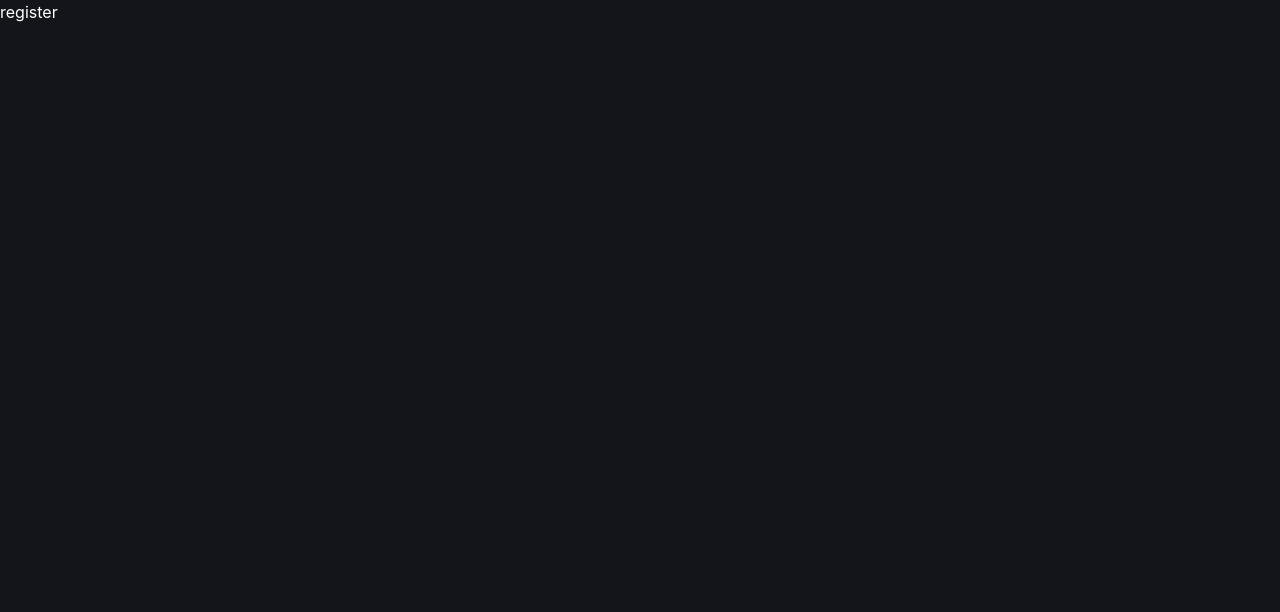
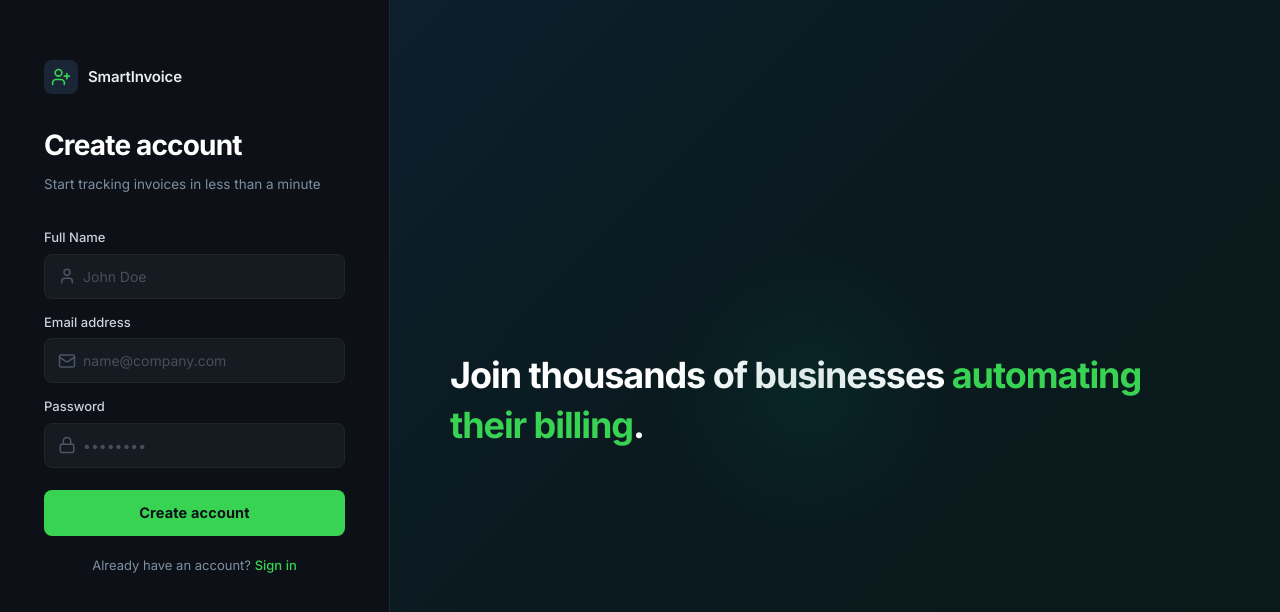
Before and after one commit to alione10-lm/smart-invoices-frontend, a React (Vite) app in the folder client/: page /register in a window 1280 px wide. Shown: the top 612 px of the page. Built offline with nearby package versions, Linux system fonts and the light colour scheme.

Commit message:
feat: enhance authentication flow with improved login and registration components, add error handling, and update styles

```diff
--- a/client/src/App.jsx
+++ b/client/src/App.jsx
@@ -1,27 +1,23 @@
 import { BrowserRouter, Route, Routes } from "react-router-dom";
 import AppLayout from "./components/Layouts/AppLayout";
-import ProtectRoute from "../routes/ProtectedRoute";
+import ProtectedRoute from "../routes/ProtectedRoute";
+import Login from "./pages/Login";
+import Register from "./pages/Register";
 
 const App = () => {
     return (
         <BrowserRouter>
             <Routes>
-                <Route path="/login" element={<h1>login</h1>} />
-                <Route path="/register" element={<h1>register</h1>} />
-                {/* <Route path="/" element={
-                        <ProtectedRoute>
-                           <Dashboard />
-                           </ProtectedRoute> }/> */}
+                <Route path="/login" element={<Login />} />
+                <Route path="/register" element={<Register />} />
 
-                <Route element={<AppLayout />}>
+                <Route element={<ProtectedRoute><AppLayout /></ProtectedRoute>}>
                     <Route path="/" element={<h1>Dashboard</h1>} />
-
                     <Route path="/suppliers" element={<h1>Suppliers</h1>} />
                     <Route
                         path="/suppliers/:id"
                         element={<h1>Supplier Details</h1>}
                     />
-
                     <Route path="/invoices" element={<h1>Invoices</h1>} />
                     <Route
                         path="/invoices/:id"
--- a/client/src/pages/Login.jsx
+++ b/client/src/pages/Login.jsx
@@ -1,37 +1,106 @@
-import React,{useState}from "react";
-import axios from "axios";
+import React, { useState } from "react";
 import { api } from "../services/api";
+import { useNavigate } from "react-router-dom";
+import { Mail, Lock, LogIn } from "lucide-react";
+import "../ui/LoginStyle.css";
 
-const Login = ()=>{
+const Login = () => {
     const [email, setEmail] = useState("");
     const [password, setPassword] = useState("");
     const [error, setError] = useState("");
-     const [success, setSuccess]= useState("");
-}
-const handleSubmit = async(e)=>{
+    const navigate = useNavigate();
+
+    const handleSubmit = async (e) => {
         e.preventDefault();
         setError("");
-    setSuccess("");
-    try{
-        const response = await api.post('/login', { email, password });
 
-        const users = response.data;
-        const user = users.find(user =>user.email===email && user.password ===password);
-        if(user){
-         setSuccess('welcome to the invoiceApp');
-    }else{
-       setError('please try again ');
+        try {
+            const response = await api.post("/auth/login", {
+                email,
+                password,
+            });
+
+            if (response.success) {
+                localStorage.setItem("token", response.data.token);
+                localStorage.setItem("user", JSON.stringify(response.data.user));
+                navigate("/");
+            } else {
+                setError(response.message || "Invalid credentials");
             }
-}catch(err){
-       setError('An error occurred while trying to log in. Please try again later.');
+        } catch (err) {
+            setError(err.response?.data?.message || "An error occurred while trying to log in.");
+        }
+    };
 
-}
     return (
-    <div>
-        <link to="/Dashboard" />
+        <div className="login-wrapper">
+            <div className="left-panel">
+                <div className="logo">
+                    <div className="logo-icon">
+                        <LogIn size={20} />
                     </div>
- )
+                    <span className="logo-text">SmartInvoice</span>
+                </div>
 
-}
+                <div className="form-header">
+                    <h1>Welcome back</h1>
+                    <p>Enter your credentials to access your account and manage your invoices.</p>
+                </div>
+
+                <form onSubmit={handleSubmit}>
+                    <div className="form-group">
+                        <label htmlFor="email">Email address</label>
+                        <div className="input-wrapper">
+                            <Mail className="input-icon" size={18} />
+                            <input
+                                type="email"
+                                id="email"
+                                placeholder="name@company.com"
+                                value={email}
+                                onChange={(e) => setEmail(e.target.value)}
+                                required
+                            />
+                        </div>
+                    </div>
+
+                    <div className="form-group">
+                        <label htmlFor="password">Password</label>
+                        <div className="input-wrapper">
+                            <Lock className="input-icon" size={18} />
+                            <input
+                                type="password"
+                                id="password"
+                                placeholder="••••••••"
+                                value={password}
+                                onChange={(e) => setPassword(e.target.value)}
+                                required
+                            />
+                        </div>
+                    </div>
+
+                    <div className="forgot-password">
+                        <a href="/forgot-password">Forgot password?</a>
+                    </div>
+
+                    <button type="submit" className="btn-signin">
+                        Sign in
+                    </button>
+
+                    {error && <p style={{ color: "#ff4d4d", fontSize: "13px", marginTop: "12px", textAlign: "center" }}>{error}</p>}
+
+                    <div className="signup-link">
+                        Don't have an account? <a href="/register">Create one for free</a>
+                    </div>
+                </form>
+            </div>
+
+            <div className="right-panel">
+                <div className="right-tagline">
+                    Simplify your <span className="highlight">billing process</span> and get paid faster.
+                </div>
+            </div>
+        </div>
+    );
+};
 
 export default Login;
--- a/client/src/pages/Register.jsx
+++ b/client/src/pages/Register.jsx
@@ -1,64 +1,112 @@
-import React ,{useState} from "react";
-import axios from 'axios'
+import React, { useState } from "react";
+import { api } from "../services/api";
+import { useNavigate } from "react-router-dom";
+import { Mail, Lock, User, UserPlus } from "lucide-react";
+import "../ui/RegisterStyle.css";
 
-const register = ()=>{
-    const [name , setName]= useState("")
-    const [email , setEmail]= useState("")
-    const [password , setPassword]=useState("")
+const Register = () => {
+    const [name, setName] = useState("");
+    const [email, setEmail] = useState("");
+    const [password, setPassword] = useState("");
+    const [error, setError] = useState("");
+    const navigate = useNavigate();
 
-    const handleChange = (e)=>{
-      setName=(e.target.value)
-      setEmail=(e.target.value)
-      setPassword=(e.target.value)
+    const handleSubmit = async (e) => {
+        e.preventDefault();
+        setError("");
 
+        try {
+            await api.post("/auth/register", {
+                name,
+                email,
+                password,
+            });
+            navigate("/login");
+        } catch (err) {
+            setError(err.response?.data?.message || "An error occurred during registration.");
         }
+    };
+
     return (
-        <div>
-            <span
-          style={{
-            width: 32,
-            height: 32,
-            borderRadius: 8,
-            background: '#0F1419',
-            display: 'grid',
-            placeItems: 'center',
-          }}
-        >
-          <svg width="18" height="18" viewBox="0 0 40 40">
-            <path d="M9 20.5L31 9L24.4 31L19.5 22.8L9 20.5Z" fill="var(--ip-brand)" />
-            <path d="M19.5 22.8L31 9L22.6 25.2L19.5 22.8Z" fill="var(--ip-brand-hover)" />
-          </svg>invoiceApp
-        </span>
-            <h1>Register</h1>
-            <h2>start atracking invoices in less than a minute</h2>
-             <label htmlFor="name">Name</label>
+        <div className="register-wrapper">
+            <div className="left-panel">
+                <div className="logo">
+                    <div className="logo-icon">
+                        <UserPlus size={20} />
+                    </div>
+                    <span className="logo-text">SmartInvoice</span>
+                </div>
+
+                <div className="form-header">
+                    <h1>Create account</h1>
+                    <p>Start tracking invoices in less than a minute</p>
+                </div>
+
+                <form onSubmit={handleSubmit}>
+                    <div className="form-group">
+                        <label htmlFor="name">Full Name</label>
+                        <div className="input-wrapper">
+                            <User className="input-icon" size={18} />
                             <input
                                 type="text"
                                 id="name"
                                 value={name}
-            placeholder="Enter name"
+                                placeholder="John Doe"
                                 required
-            onChange={handleChange}
-          ></input>
-          <label htmlFor="name">Email</label>
+                                onChange={(e) => setName(e.target.value)}
+                            />
+                        </div>
+                    </div>
+
+                    <div className="form-group">
+                        <label htmlFor="email">Email address</label>
+                        <div className="input-wrapper">
+                            <Mail className="input-icon" size={18} />
                             <input
                                 type="email"
                                 id="email"
                                 value={email}
-            placeholder="Enter an email"
+                                placeholder="name@company.com"
                                 required
-            onChange={handleChange}
-          ></input>
-           <label htmlFor="name">password</label>
+                                onChange={(e) => setEmail(e.target.value)}
+                            />
+                        </div>
+                    </div>
+
+                    <div className="form-group">
+                        <label htmlFor="password">Password</label>
+                        <div className="input-wrapper">
+                            <Lock className="input-icon" size={18} />
                             <input
                                 type="password"
                                 id="password"
                                 value={password}
-            placeholder="Enter your password"
+                                placeholder="••••••••"
                                 required
-            onChange={handleChange}
-          ></input>
+                                onChange={(e) => setPassword(e.target.value)}
+                            />
                         </div>
-        )
-}
-export default register;
+                    </div>
+
+                    <button type="submit" className="btn-create">
+                        Create account
+                    </button>
+
+                    {error && <p style={{ color: "#ff4d4d", fontSize: "13px", marginTop: "12px", textAlign: "center" }}>{error}</p>}
+
+                    <div className="signup-link">
+                        Already have an account? <a href="/login">Sign in</a>
+                    </div>
+                </form>
+            </div>
+
+            <div className="right-panel">
+                <div className="right-tagline">
+                    Join thousands of businesses <span className="highlight">automating their billing</span>.
+                </div>
+            </div>
+        </div>
+    );
+};
+
+export default Register;
--- a/client/src/ui/LoginStyle.css
+++ b/client/src/ui/LoginStyle.css
@@ -1,3 +1,8 @@
+@import url("https://fonts.googleapis.com/css2?family=Inter:wght@100..900&display=swap");
+
+:root {
+  --background: #14151b;
+}
 /* ===== RESET & BASE ===== */
 *, *::before, *::after {
   box-sizing: border-box;
@@ -23,10 +28,9 @@ body {
 /* ===== LEFT PANEL ===== */
 .left-panel {
   background-color: #0d1117;
-  padding: 40px 44px;
+  padding: 60px 44px;
   display: flex;
   flex-direction: column;
-  justify-content: center;
   border-right: 1px solid #1e2733;
 }
 
@@ -35,9 +39,7 @@ body {
   display: flex;
   align-items: center;
   gap: 10px;
-  margin-bottom: 48px;
-  position: absolute;
-  top: 40px;
+  margin-bottom: 40px;
 }
 
 .logo-icon {
--- a/client/src/ui/RegisterStyle.css
+++ b/client/src/ui/RegisterStyle.css
@@ -1,12 +1,19 @@
+@import url("https://fonts.googleapis.com/css2?family=Inter:wght@100..900&display=swap");
+
+:root {
+    --background: #14151b;
+}
 /* ===== RESET & BASE ===== */
-*, *::before, *::after {
+*,
+*::before,
+*::after {
     box-sizing: border-box;
     margin: 0;
     padding: 0;
 }
 
 body {
-  font-family: -apple-system, BlinkMacSystemFont, 'Segoe UI', sans-serif;
+    font-family: -apple-system, BlinkMacSystemFont, "Segoe UI", sans-serif;
     background-color: #0d1117;
     color: #e6edf3;
     height: 100vh;
@@ -23,12 +30,10 @@ body {
 /* ===== LEFT PANEL ===== */
 .left-panel {
     background-color: #0d1117;
-  padding: 40px 44px;
+    padding: 60px 44px;
     display: flex;
     flex-direction: column;
-  justify-content: center;
     border-right: 1px solid #1e2733;
-  position: relative;
 }
 
 /* ===== LOGO ===== */
@@ -36,9 +41,7 @@ body {
     display: flex;
     align-items: center;
     gap: 10px;
-  position: absolute;
-  top: 40px;
-  left: 44px;
+    margin-bottom: 30px;
 }
 
 .logo-icon {
@@ -62,7 +65,7 @@ body {
 
 /* ===== FORM HEADER ===== */
 .form-header {
-  margin-bottom: 28px;
+    margin-bottom: 2px;
 }
 
 .form-header h1 {
@@ -115,7 +118,9 @@ body {
     color: #c9d1d9;
     font-size: 14px;
     outline: none;
-  transition: border-color 0.2s ease, box-shadow 0.2s ease;
+    transition:
+        border-color 0.2s ease,
+        box-shadow 0.2s ease;
 }
 
 .form-group input::placeholder {
@@ -140,7 +145,9 @@ body {
     font-weight: 700;
     letter-spacing: 0.01em;
     cursor: pointer;
-  transition: background-color 0.2s ease, transform 0.1s ease;
+    transition:
+        background-color 0.2s ease,
+        transform 0.1s ease;
 }
 
 .btn-create:hover {
@@ -163,13 +170,17 @@ body {
 }
 
 .right-panel::before {
-  content: '';
+    content: "";
     position: absolute;
     top: 30%;
     left: 30%;
     width: 300px;
     height: 300px;
-  background: radial-gradient(circle, rgba(0, 100, 80, 0.15) 0%, transparent 70%);
+    background: radial-gradient(
+        circle,
+        rgba(0, 100, 80, 0.15) 0%,
+        transparent 70%
+    );
     border-radius: 50%;
     pointer-events: none;
 }
@@ -185,3 +196,21 @@ body {
 .right-tagline .highlight {
     color: #39d353;
 }
+
+/* ===== SIGNUP LINK ===== */
+.signup-link {
+    text-align: center;
+    margin-top: 20px;
+    font-size: 13px;
+    color: #7d8fa1;
+}
+
+.signup-link a {
+    color: #39d353;
+    text-decoration: none;
+    font-weight: 500;
+}
+
+.signup-link a:hover {
+    text-decoration: underline;
+}
```
Also changed, not shown: client/routes/ProtectedRoute.jsx (+7 -7 lines), 1 other file (tests, documents, lock files or other folders). Lines whose indentation alone changed are shown as unchanged.
